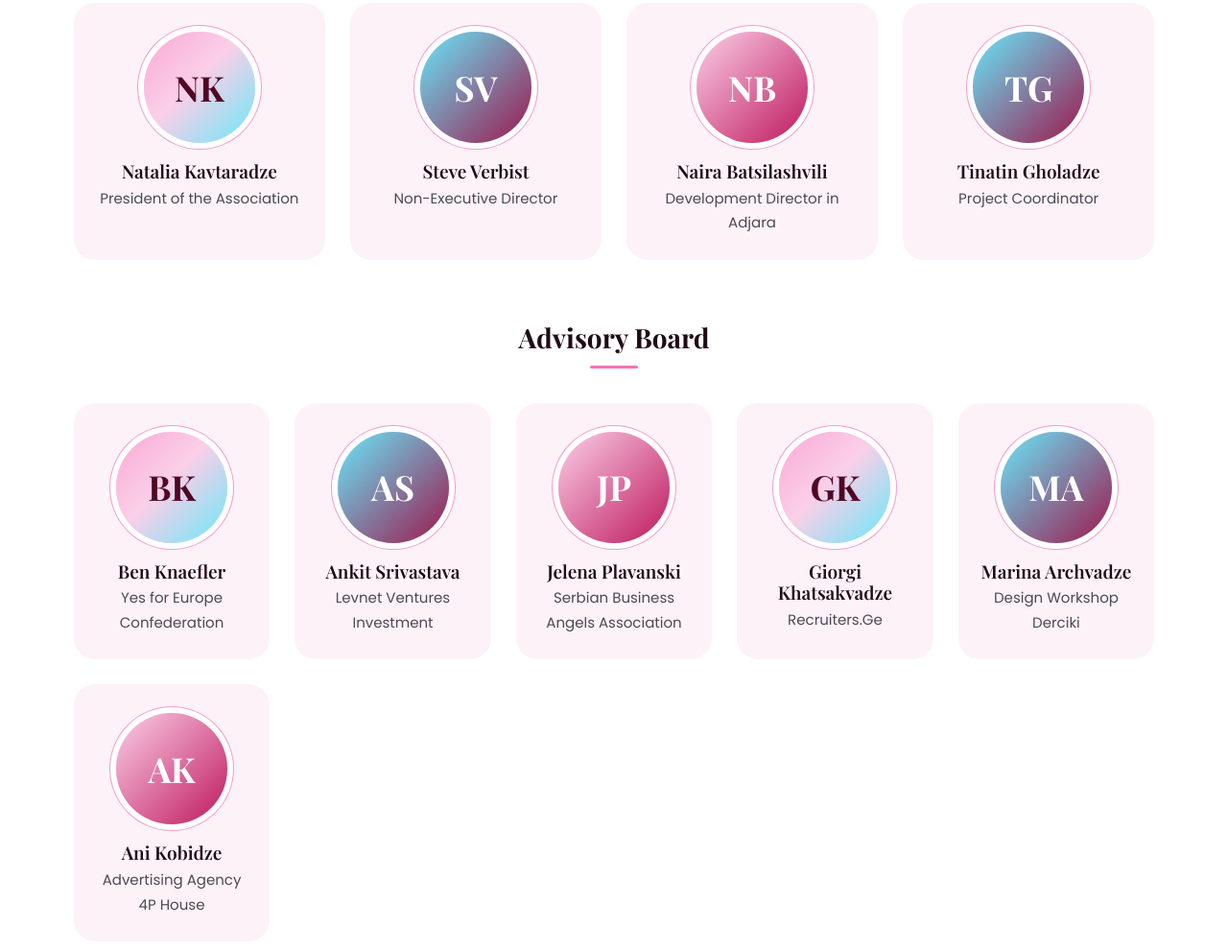
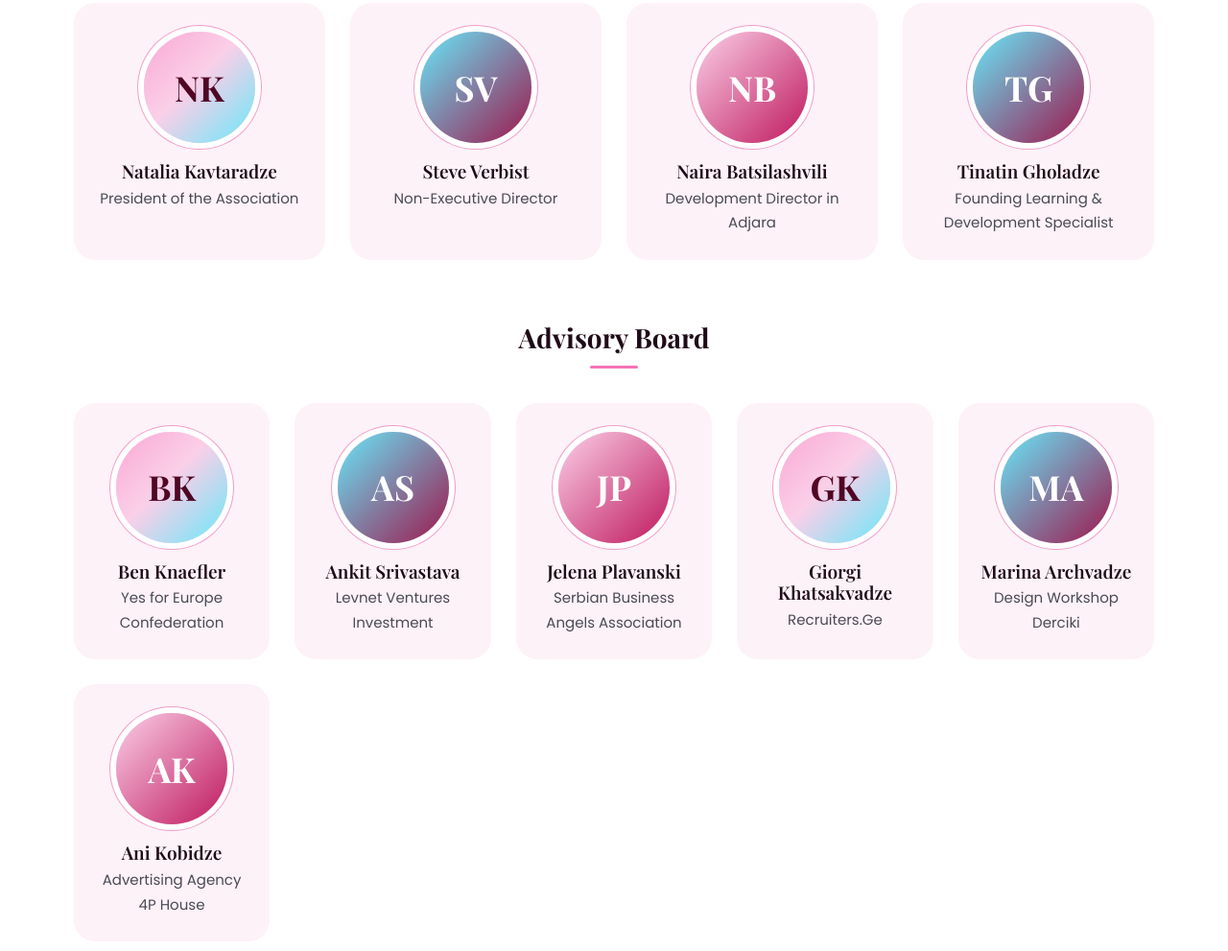
Before and after one commit to tinagholadze/EA, a plain HTML site: page index.html in a window 1280 px wide. Shown: the part 4012-5003 px from the top of the page at 96% size. Drawn offline with nearby package versions, Linux system fonts and the light colour scheme.

Commit message:
Add files via upload

```diff
--- a/index.html
+++ b/index.html
@@ -485,7 +485,7 @@
         <div class="person reveal"><div class="avatar" aria-hidden="true">NK</div><h3>Natalia Kavtaradze</h3><div class="role">President of the Association</div></div>
         <div class="person reveal d1"><div class="avatar b" aria-hidden="true">SV</div><h3>Steve Verbist</h3><div class="role">Non-Executive Director</div></div>
         <div class="person reveal d2"><div class="avatar p" aria-hidden="true">NB</div><h3>Naira Batsilashvili</h3><div class="role">Development Director in Adjara</div></div>
-        <div class="person reveal d3"><div class="avatar b" aria-hidden="true">TG</div><h3>Tinatin Gholadze</h3><div class="role">Project Coordinator</div></div>
+        <div class="person reveal d3"><div class="avatar b" aria-hidden="true">TG</div><h3>Tinatin Gholadze</h3><div class="role">Founding Learning &amp; Development Specialist</div></div>
       </div>
     </div>
 
```
